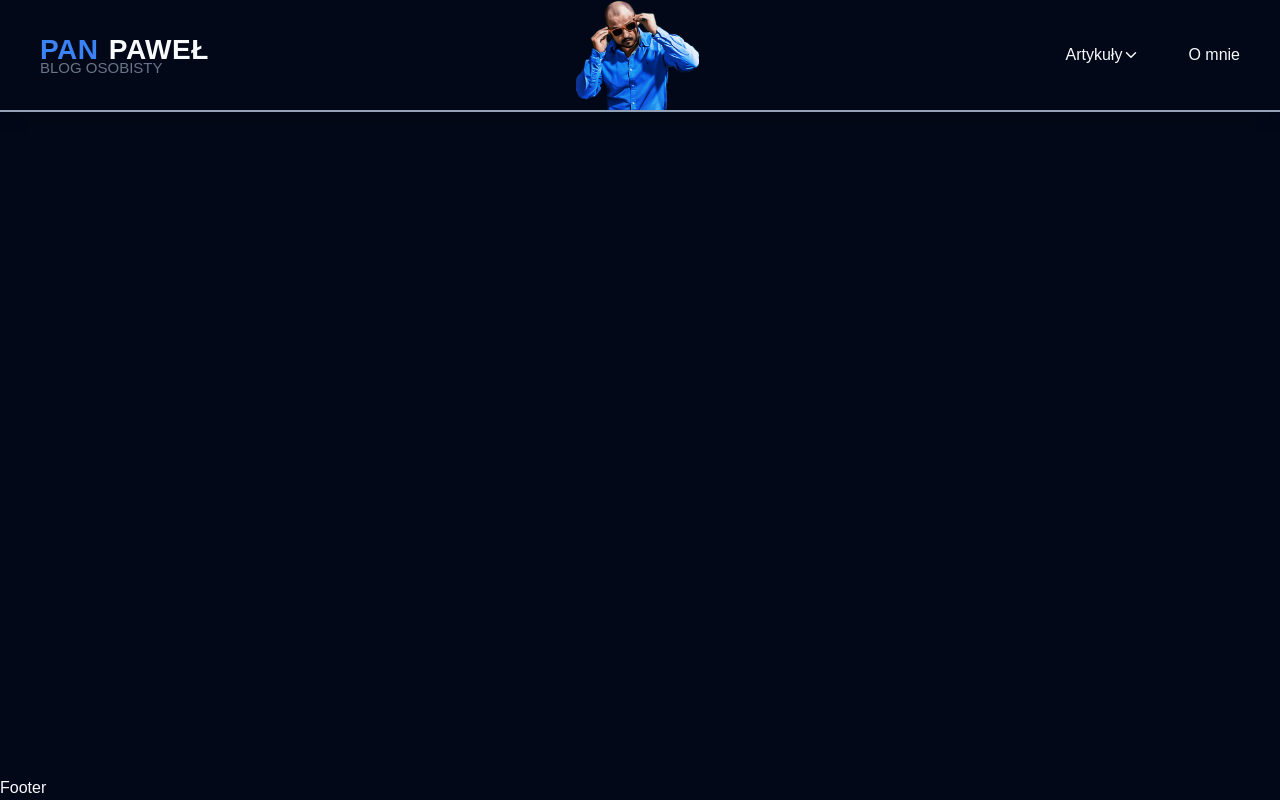
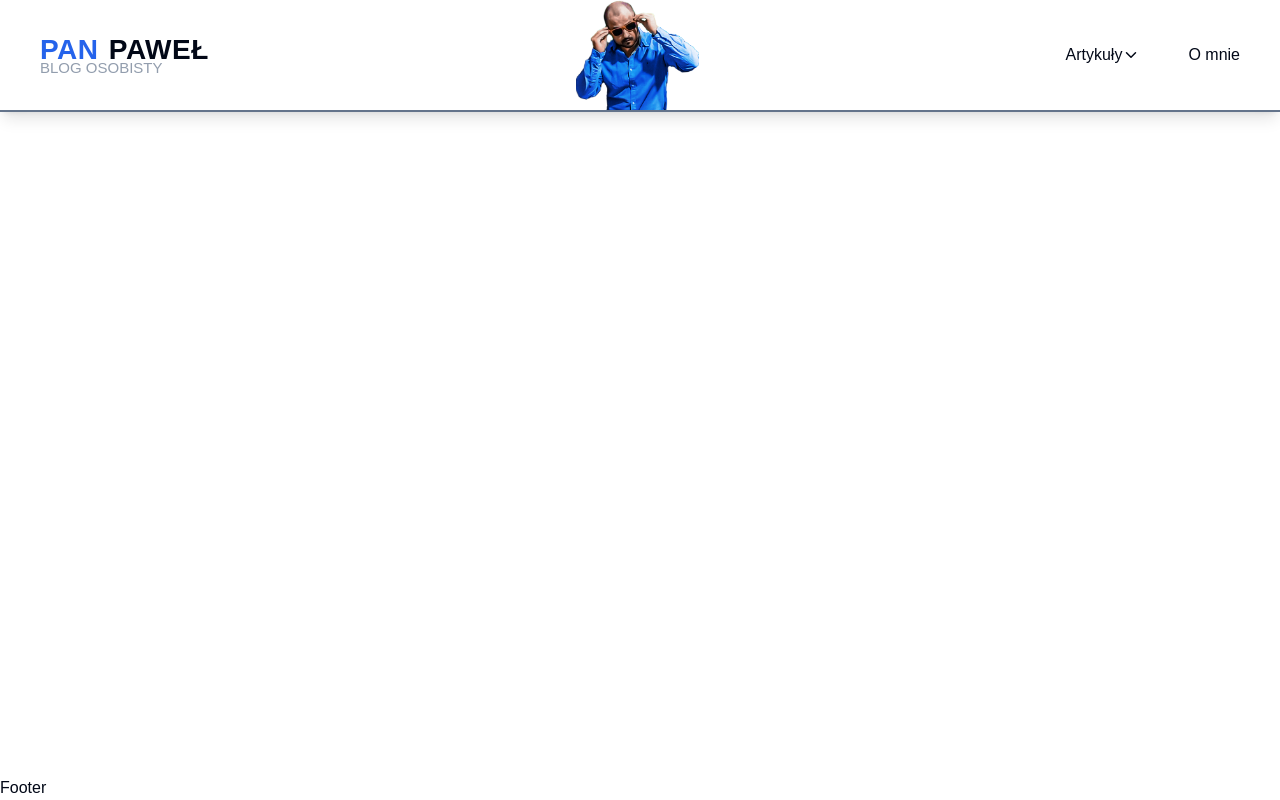
Before and after one commit to lymbf/panpawelblog, a Next.js app: page /article/1 in a window 1280 px wide. Built offline with nearby package versions, Linux system fonts and the light colour scheme; no server answers; a web font is replaced by a local one.

Commit message:
changed default theme to system

```diff
--- a/src/app/layout.tsx
+++ b/src/app/layout.tsx
@@ -22,7 +22,7 @@ export default function RootLayout({children,}: Readonly<{ children: React.React
             <body className={cn('font min-h-screen flex flex-col text-foreground relative')}>
             <ThemeProvider
                 attribute={'class'}
-                defaultTheme={'dark'}
+                defaultTheme={'system'}
             >
                  <Header/>
                  <main className={'flex flex-row justify-center w-full'}>
```
